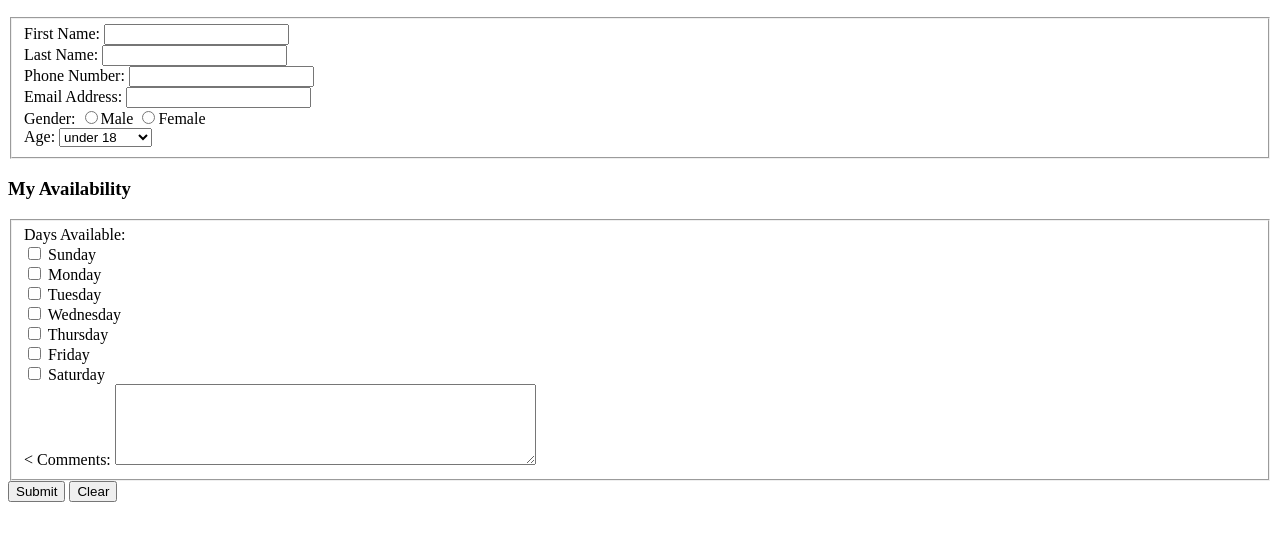
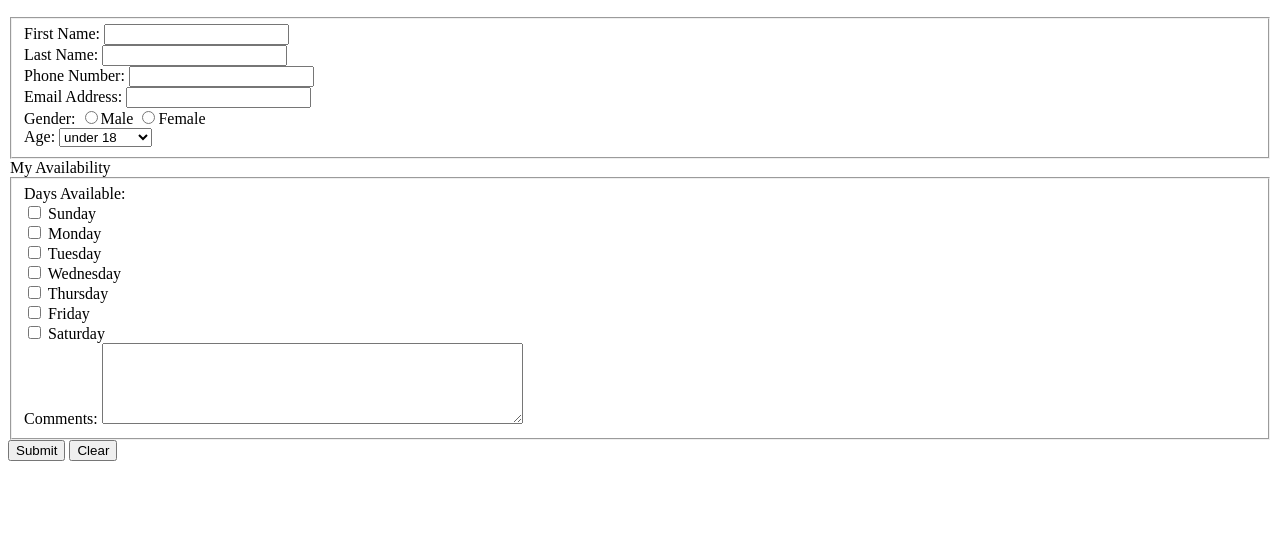
Before and after one commit to djrybski/itmdlab4, a plain HTML site: page index.html in a window 1280 px wide. Shown: the part 104-644 px from the top of the page. Drawn offline with Linux system fonts and the light colour scheme.

Commit message:
fixing typo

```diff
--- a/index.html
+++ b/index.html
@@ -61,7 +61,7 @@
 		</fieldset>
 
 
-		<h3><strong> My Availability </strong></h3>
+		<legend> My Availability </legend>
 
 <fieldset>
 
@@ -102,7 +102,7 @@
                 <label> Saturday </label>
 </div>
 <div>
-			<
+
                 <label> Comments: </label>
                 <textarea name="comments_field" rows="5" cols="50"></textarea>
 </div>
```
